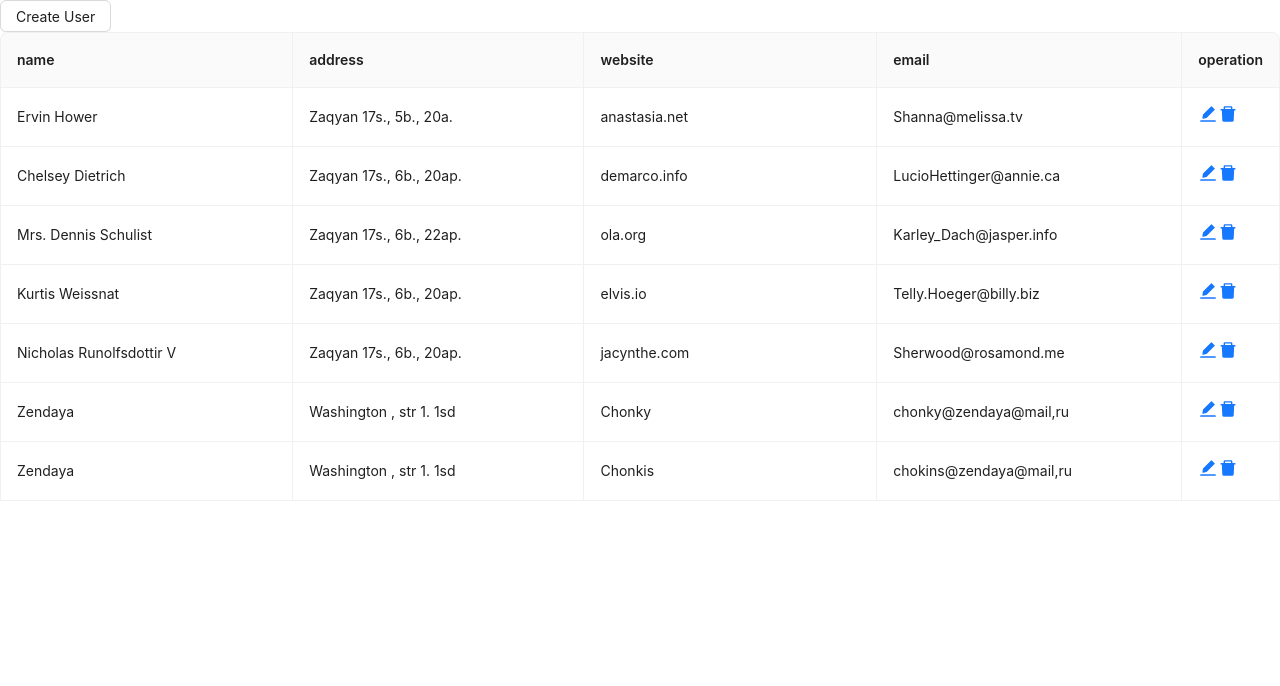
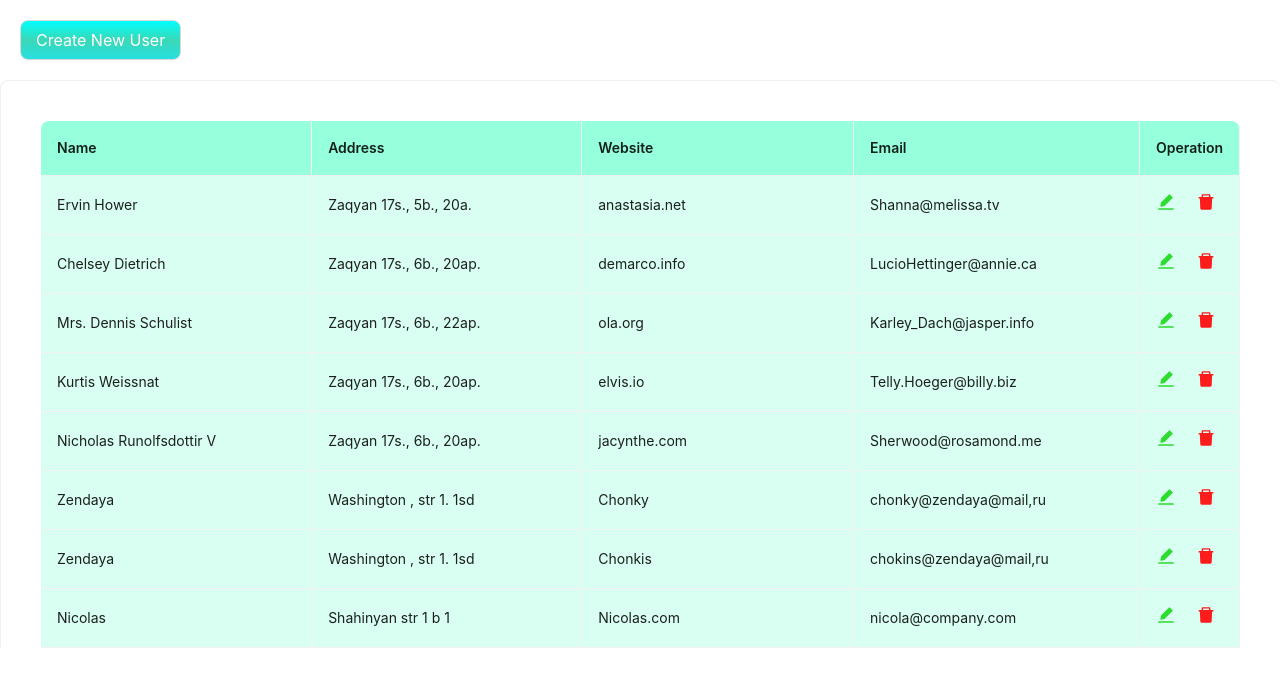
Before and after one commit to Zaven-git/users-ant-design, a React (Create React App) app: page / in a window 1280 px wide. Shown: the top 686 px of the page. Built offline with nearby package versions, Linux system fonts and the light colour scheme; data requests are answered from the project's data file.

Commit message:
added new user functionality and made some style changes

```diff
--- a/db.json
+++ b/db.json
@@ -48,6 +48,13 @@
       "website": "Chonkis",
       "email": "chokins@zendaya@mail,ru",
       "id": 10
+    },
+    {
+      "name": "Nicolas",
+      "address": "Shahinyan str 1 b 1",
+      "website": "Nicolas.com",
+      "email": "nicola@company.com",
+      "id": 11
     }
   ]
 }
--- a/src/App.scss
+++ b/src/App.scss
@@ -1,3 +1,40 @@
 body {
     margin: 0;
 }
+
+.App {
+    scroll-behavior: smooth;
+    & .ant-btn {
+        background-image: linear-gradient(aqua, #3ad8b6, rgb(39, 223, 223));
+        margin: 20px;
+        transition-duration: 0.2s;
+        color: white;
+        &:hover {
+            background-image: linear-gradient( rgb(39, 223, 223), rgba(0, 255, 255, 0.637), #3ad8b6);
+        }
+    }
+    & .ant-table-content {
+        margin: 40px;
+        & .ant-table-thead {
+            & .ant-table-cell {
+                text-transform: capitalize;
+                background-color: rgba(127, 255, 212, 0.815);
+            }
+        }
+        & .ant-table-tbody {
+            & .ant-table-cell {
+                background-color: rgba(127, 255, 212, 0.295);
+            }
+            & .ant-typography {
+                &:first-of-type {
+                    margin-right: 10px;
+                    color: rgba(14, 214, 14, 0.856);
+                }
+                &:last-of-type {
+                    margin-left: 10px;
+                    color: rgba(255, 0, 0, 0.89);
+                }
+            }
+        }
+    }
+}
--- a/src/components/UserTable.jsx
+++ b/src/components/UserTable.jsx
@@ -13,27 +13,24 @@ export const UserTable = () => {
   const [editingKey, setEditingKey] = useState('');
   const isEditing = (record) => record.key === editingKey;
 
+  const emptyItem = {
+    name: '',
+    email: '',
+    website: '',
+    address: '',
+  };
+
   const addUser = () => {
     let newData = [...data]
-    let emptyItem = {
-      key: 0,
-      name: '',
-      email: '',
-      website: '',
-      address: '',
-    }
+    newData.push({ key: 0, ...emptyItem })
+    setData(newData)
     window.scrollTo(0, document.body.scrollHeight);
-    newData.push(emptyItem)
-    setData(newData)
-    edit(emptyItem)
+    edit({ key: 0, ...emptyItem })
   };
 
   const edit = (record) => {
     form.setFieldsValue({
-      name: '',
-      email: '',
-      website: '',
-      address: '',
+      ...emptyItem,
       ...record,
     });
     setEditingKey(record.key);
@@ -97,17 +94,10 @@ export const UserTable = () => {
         const editable = isEditing(record);
         return editable ? (
           <span>
-            <Typography.Link
-              onClick={() => save(record.key)}
-              style={{
-                marginRight: 8,
-              }}
-            >
+            <Typography.Link onClick={() => save(record.key)} style={{ marginRight: 8, }}>
               Save
             </Typography.Link>
-            <Popconfirm title="Sure to cancel?" onConfirm={cancel}>
-              <a>Cancel</a>
-            </Popconfirm>
+            <Popconfirm title="Sure to cancel?" onConfirm={cancel}><a>Cancel</a></Popconfirm>
           </span>
         ) : (
           <>
@@ -141,7 +131,7 @@ export const UserTable = () => {
 
   return (
     <>
-      <Button onClick={addUser}>Create User</Button>
+      <Button size='large' onClick={addUser}>Create New User</Button>
       <Form form={form} component={false}>
         <Table
           components={{ body: { cell: EditableCell, }, }}
```
Also changed, not shown: src/setupTests.js (deleted, +0 -5 lines), 1 other file (tests, documents, lock files or other folders).
